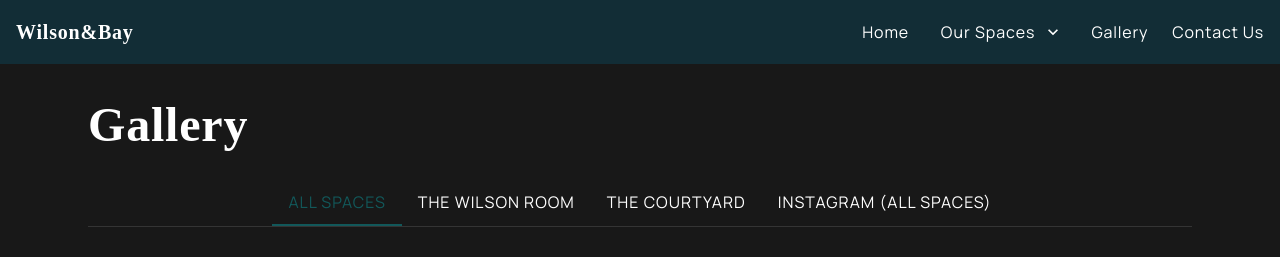
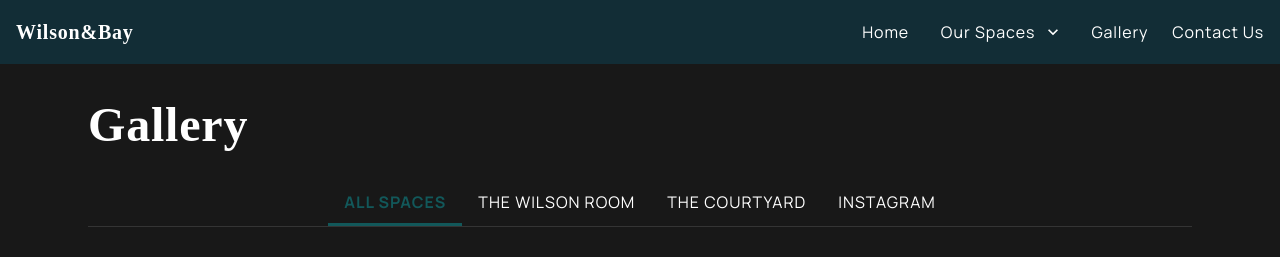
Before and after one commit to marfriaz/wilson-and-bay, a React (Create React App) app: page /gallery in a window 1280 px wide. Shown: the top 257 px of the page. Built offline with nearby package versions, Linux system fonts and the light colour scheme; grey boxes are pictures that could not be loaded; a web font is replaced by a local one.

Commit message:
Update Image Gallery tabs active styling

```diff
--- a/src/pages/Gallery.tsx
+++ b/src/pages/Gallery.tsx
@@ -239,11 +239,25 @@ const Gallery: React.FC = () => {
               onChange={handleFilterChange}
               aria-label="gallery filters"
               centered
+              sx={{
+                "& .MuiTab-root": {
+                  color: theme.palette.text.secondary,
+                  fontWeight: 500,
+                  "&.Mui-selected": {
+                    color: theme.palette.primary.main,
+                    fontWeight: 600,
+                  },
+                },
+                "& .MuiTabs-indicator": {
+                  backgroundColor: theme.palette.primary.main,
+                  height: 3,
+                },
+              }}
             >
               <Tab label="All Spaces" value="all" />
               <Tab label="The Wilson Room" value="wilson" />
               <Tab label="The Courtyard" value="courtyard" />
-              <Tab label="Instagram (All Spaces)" value="instagram" />
+              <Tab label="Instagram" value="instagram" />
             </Tabs>
           </Box>
         )}
```
